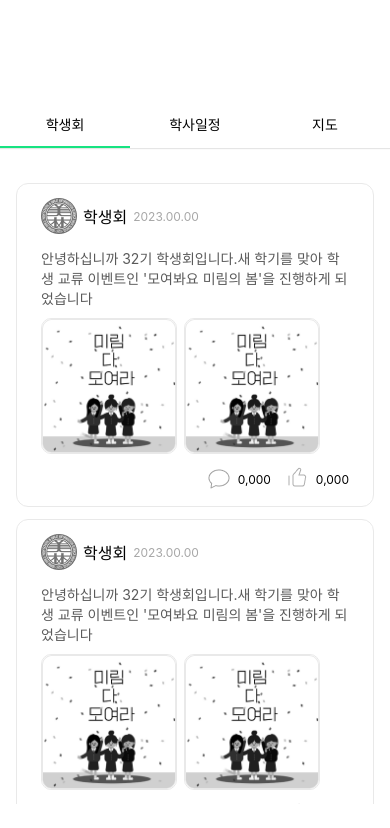
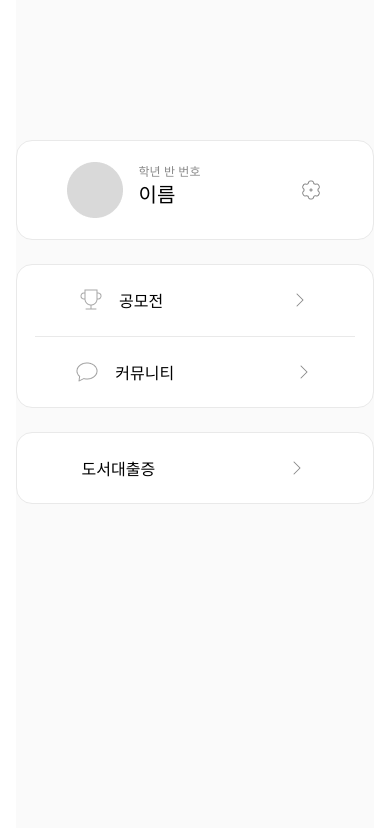
Before and after one commit to hyennin/study-react-native, a React Native app: screen / in a window 390 px wide. Shown: the top 828 px of the page. Built offline with nearby package versions, Linux system fonts and the light colour scheme.

Commit message:
Navigation object error

```diff
--- a/App.js
+++ b/App.js
@@ -1,16 +1,22 @@
 import { StyleSheet, Text, View } from 'react-native';
-
 import TabViewExample from './TabView';
+import MyPage from './src/pages/mypage';
+import 'react-native-gesture-handler';
+import MyStack from './navigation/StackNavigator';
+import { NavigationContainer } from '@react-navigation/native';
 
 export default function App() {
   return (
-    <TabViewExample/>
+    <NavigationContainer>
+      <View style={styles.container}>
+        <MyPage/>
+      </View>
+    </NavigationContainer>
   );
 }
 
 const styles = StyleSheet.create({
   container: {
-    flex: 1,
-    backgroundColor: 'rgba(250, 250, 250, 1)'
+    flex: 1
   },
 });
--- /dev/null
+++ b/navigation/StackNavigator.js
@@ -0,0 +1,23 @@
+import { createStackNavigator } from '@react-navigation/stack';
+import Profile from '../src/pages/profile';
+import Competition from '../src/pages/competition';
+import Community from '../src/pages/community';
+import BookBarcode from '../src/pages/bookBarcode';
+import { NavigationContainer } from '@react-navigation/native';
+
+const Stack = createStackNavigator();
+
+const MyStack = () => {
+  return (
+    <NavigationContainer>
+        <Stack.Navigator>
+            <Stack.Screen name="Profile" component={Profile} />
+            <Stack.Screen name="Competition" component={Competition} />
+            <Stack.Screen name="Community" component={Community} />
+            <Stack.Screen name="BookBarcode" component={BookBarcode} />
+        </Stack.Navigator>
+    </NavigationContainer>
+  );
+}
+
+export default MyStack;
--- a/package.json
+++ b/package.json
@@ -9,12 +9,15 @@
     "web": "expo start --web"
   },
   "dependencies": {
+    "@react-navigation/native": "^6.1.6",
+    "@react-navigation/stack": "^6.3.16",
     "expo": "^48.0.9",
     "expo-status-bar": "~1.4.4",
     "react": "18.2.0",
     "react-native": "0.71.4",
+    "react-native-pager-view": "6.1.2",
     "react-native-tab-view": "^3.5.1",
-    "react-native-pager-view": "6.1.2"
+    "react-native-gesture-handler": "~2.9.0"
   },
   "devDependencies": {
     "@babel/core": "^7.20.0"
--- /dev/null
+++ b/src/pages/community.js
@@ -0,0 +1,20 @@
+import { StyleSheet, View } from 'react-native';
+
+const Community = () => {
+  return (
+    <View style={styles.container}>
+    </View>
+  );
+}
+
+const styles = StyleSheet.create({
+    container: {
+        flex: 1,
+        paddingLeft: 16,
+        paddingRight: 16,
+        paddingBottom: 40,
+        backgroundColor: 'rgba(255, 255, 255, 1)'
+    }
+});
+
+export default Community;
--- /dev/null
+++ b/src/pages/competition.js
@@ -0,0 +1,20 @@
+import { StyleSheet, View } from 'react-native';
+
+const Competition = () => {
+  return (
+    <View style={styles.container}>
+    </View>
+  );
+}
+
+const styles = StyleSheet.create({
+    container: {
+        flex: 1,
+        paddingLeft: 16,
+        paddingRight: 16,
+        paddingBottom: 40,
+        backgroundColor: 'rgba(255, 255, 255, 1)'
+    }
+});
+
+export default Competition;
--- a/src/pages/mypage.js
+++ b/src/pages/mypage.js
@@ -4,8 +4,10 @@ import settings from '../assets/settings.png';
 import move from '../assets/move.png';
 import cup from '../assets/cup.png';
 import chat from '../assets/chat.png';
+import { useNavigation } from '@react-navigation/native';
 
 const MyPage = () => {
+  const navigation = useNavigation();
   return (
     <View style={styles.container}>
         <View style={styles.box1}>
@@ -16,7 +18,7 @@ const MyPage = () => {
                 <Text style={styles.name}>이름</Text>
             </View>
           </View>
-          <TouchableOpacity>
+          <TouchableOpacity onPress={() => {navigation.navigate('Profile')}}>
             <Image source={settings}/>
           </TouchableOpacity>
         </View>
--- /dev/null
+++ b/src/pages/profile.js
@@ -0,0 +1,20 @@
+import { StyleSheet, View } from 'react-native';
+
+const Profile = () => {
+  return (
+    <View style={styles.container}>
+    </View>
+  );
+}
+
+const styles = StyleSheet.create({
+    container: {
+        flex: 1,
+        paddingLeft: 16,
+        paddingRight: 16,
+        paddingBottom: 40,
+        backgroundColor: 'rgba(255, 255, 255, 1)'
+    }
+});
+
+export default Profile;
```
Also changed, not shown: 1 other file (tests, documents, lock files or other folders).
